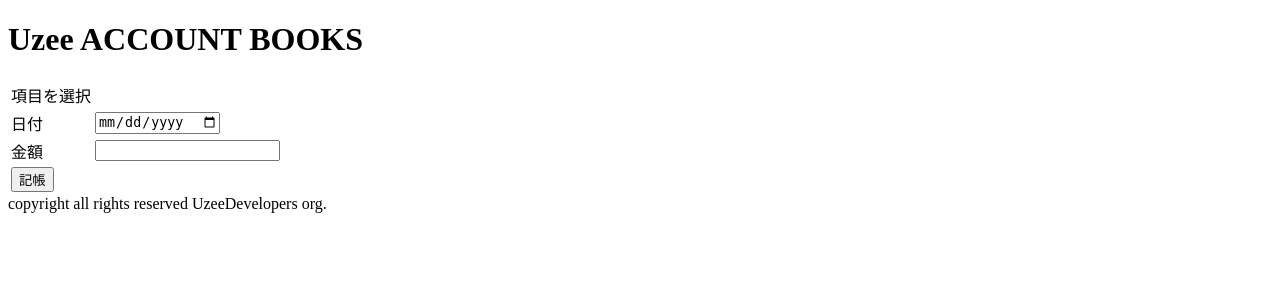
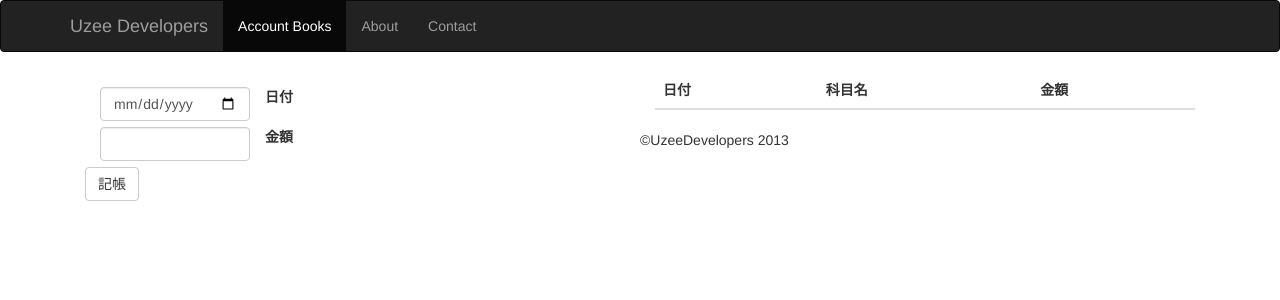
Before and after one commit to UzeeDevelopers/AccountBooks, a PHP site: page /index.php in a window 1280 px wide. Shown: the top 300 px of the page. Run offline with PHP 8.4, Linux system fonts and the light colour scheme; tables that the repository leaves empty or names only in its code hold one stand-in row (values such as "Sample post"); lists and menus that the app fills with data are empty; some libraries are stand-ins or nearby versions.

Commit message:
・ホーム画面にインタフェース内の内容も表示 ・デザイン適応

```diff
--- a/Model/GlInterfaceDao.php
+++ b/Model/GlInterfaceDao.php
@@ -1,8 +1,9 @@
 <?php
 
-require 'GlobalDao.php';
+require_once 'GlobalDao.php';
 
 class GlInterfaceDao {
+
     public function insertIF($args) {
         $sql =    "INSERT  INTO  GL_INTERFACE("
                 . "    USER_ID,"
@@ -28,12 +29,27 @@
             $stmt->execute();
         } catch (PDOException $e) {
             $dao->dbh->rollbak();
-            print('[GL_INTERFACE]INSERT ERROR');
+            print('[GL_INTERFACE]INSERT ERROR:'.$e->getMessage());
             die();
         }
 
         $dao->dbh->commit();
     }
+
+    public function selectByUserId($user_id)
+    {
+        $sql = "SELECT  gi.REG_DATE, "
+             . "        km.KAMOKU_NM, "
+             . "        gi.AMOUNT "
+             . "FROM    KAMOKU_MST      km, "
+             . "        GL_INTERFACE    gi "
+             . "WHERE   gi.USER_ID   = '".$user_id."' "
+             . "AND     gi.KAMOKU_CD = km.KAMOKU_CD "
+             . "ORDER BY gi.REG_DATE;";
+        $dao = new GlobalDao();
+        return $dao->simpleSelecter($sql);
+
+    }
 }
 
 ?>
--- a/index.php
+++ b/index.php
@@ -2,7 +2,8 @@
 class init {
     public function loadClass() {
         $classes = array(
-            './Model/KamokuMstDao.php'
+            './Model/KamokuMstDao.php',
+            './Model/GlInterfaceDao.php'
         );
         foreach ($classes as $class) {
             require_once $class;
@@ -18,38 +19,96 @@
 <html>
     <head>
         <meta charset="UTF-8">
+        <meta name="viewport" content="width=device-width, initial-scale=1.0">
         <!--<script src="http://code.jquery.com/jquery-1.10.1.min.js"></script>-->
+        <!--<link rel="stylesheet" type="text/css" href="index_style.css" media="all">-->
+        <link rel="stylesheet" href="//netdna.bootstrapcdn.com/bootstrap/3.0.3/css/bootstrap.min.css">
+        <script src="https://code.jquery.com/jquery.js"></script>
+        <script src="//netdna.bootstrapcdn.com/bootstrap/3.0.3/js/bootstrap.min.js"></script>
         <title>家計簿</title>
     </head>
     <body>
-        <div class="header">
-            <h1>Uzee ACCOUNT BOOKS</h1>
-        </div><!-- end header -->
+        <div class="navbar navbar-inverse " role="navigation">
+             <div class="container">
+                <div class="navbar-header">
+                    <button type="button" class="navbar-toggle" data-toggle="collapse" data-target=".navbar-collapse">
+                        <span class="sr-only">Toggle navigation</span>
+                        <span class="icon-bar"></span>
+                        <span class="icon-bar"></span>
+                        <span class="icon-bar"></span>
+                    </button>
+                    <a class="navbar-brand" href="#">Uzee Developers</a>
+                </div>
+                <div class="collapse navbar-collapse">
+                    <ul class="nav navbar-nav">
+                        <li class="active"><a href="#">Account Books</a></li>
+                        <li><a href="#about">About</a></li>
+                        <li><a href="#contact">Contact</a></li>
+                    </ul>
+                </div><!--/.nav-collapse -->
+            </div>
+        </div><!--/ navbar -->
 
-        <div class="navbar">
+        <div class="container">
+            <div class="col-lg-6">
+                <form action="./Controller/AddToIF.php" method="post" role="form">
+                    <div class="form-group">
+                        <?php
+                            $dbh = new KamokuMstDao();
+                            $stmt = $dbh->selectKamokuAll();
+                            while($row = $stmt->fetch(PDO::FETCH_ASSOC)) {
+                        ?>
+                        <div class="radio-inline">
+                            <label>
+                                <input type="radio" name="kamoku" value="<?=$row['KAMOKU_CD']; ?>" /><?= $row["KAMOKU_NM"]; ?>
+                            </label>
+                        </div>
+                    <?php } ?>
+                    </div>
 
-        </div><!-- end navbar -->
+                    <div class="form-group">
+                        <label for="trx_date">日付</label>
+                        <div class="col-xs-4">
+                            <input type="date" name="trx_date" id="trx_date" class="form-control"/>
+                        </div>
+                    </div>
+                    <div class="form-group">
+                        <label for="amount">金額</label>
+                        <div class="col-xs-4">
+                            <input type="number" name="amount" id="amount" class="form-control"/>
+                        </div>
+                    </div>
+                    <button type="submit" class="btn btn-default">記帳</button>
+                </form>
+            </div><!-- end form -->
 
-        <div class="content">
-            <form action="./Controller/AddToIF.php" method="post">
-                <table>
-                    <tr><td>項目を選択</td></tr>
-                    <?php
-                        $dbh = new KamokuMstDao();
-                        $stmt = $dbh->selectKamokuAll();
-                        while($row = $stmt->fetch(PDO::FETCH_ASSOC)) {
-                    ?>
-                    <tr><td><input type="radio" name="kamoku" value="<?=$row['KAMOKU_CD']; ?>" /><?= $row["KAMOKU_NM"]; ?></td></tr>
-                    <?php } ?>
-                    <tr><td>日付</td><td><input type="date" name="trx_date" /></td></tr>
-                    <tr><td>金額</td><td><input type="number" name="amount" /></td></tr>
-                    <tr><td><input type="submit" value="記帳" /></td></tr>
+            <div class="col-lg-6">
+                <table class="table">
+                    <thead>
+                        <tr><th>日付</th><th>科目名</th><th>金額</th></tr>
+                    </thead>
+                    <tbody>
+                        <?php
+                            $dao = new GlInterfaceDao();
+                            $stmt = $dao->selectByUserId('99999');
+                            while ($row = $stmt->fetch(PDO::FETCH_ASSOC)) {
+                        ?>
+                        <tr><td><?=$row['REG_DATE']; ?></td>
+                            <td><?=$row['KAMOKU_NM']; ?></td>
+                            <td align="right"><?=$row['AMOUNT']; ?></td></tr>
+                        <?php
+                            }
+                        ?>
+                    </tbody>
+
                 </table>
-            </form>
+            </div><!-- end list -->
+
+            <div class="footer">
+                &copy;UzeeDevelopers 2013
+            </div><!-- end footer -->
         </div><!-- end content -->
 
-        <div class="footer">
-            copyright all rights reserved UzeeDevelopers org.
-        </div><!-- end footer -->
+
     </body>
 </html>
```
Also changed, not shown: nbproject/project.xml (added, +9 -0 lines), 1 other file.
